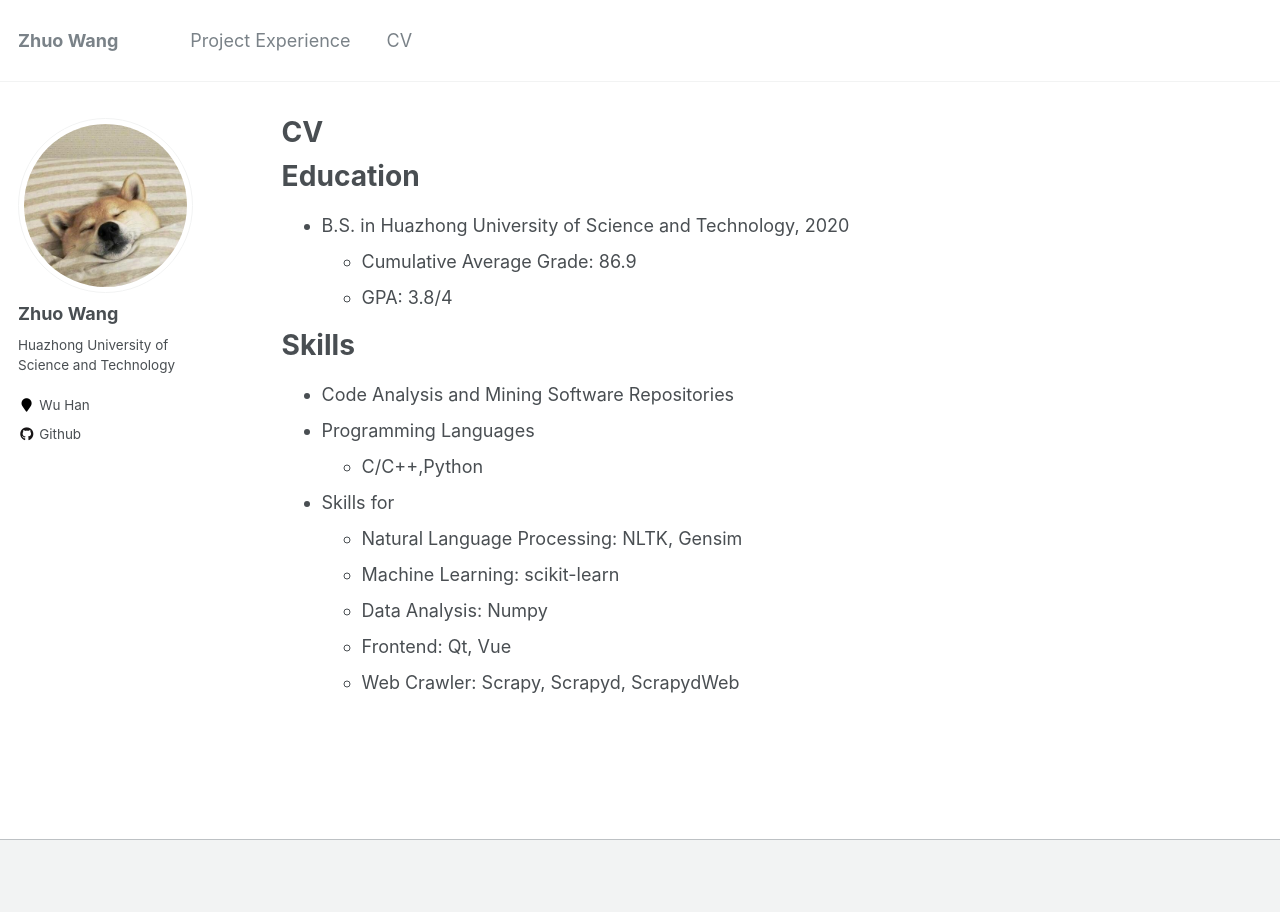
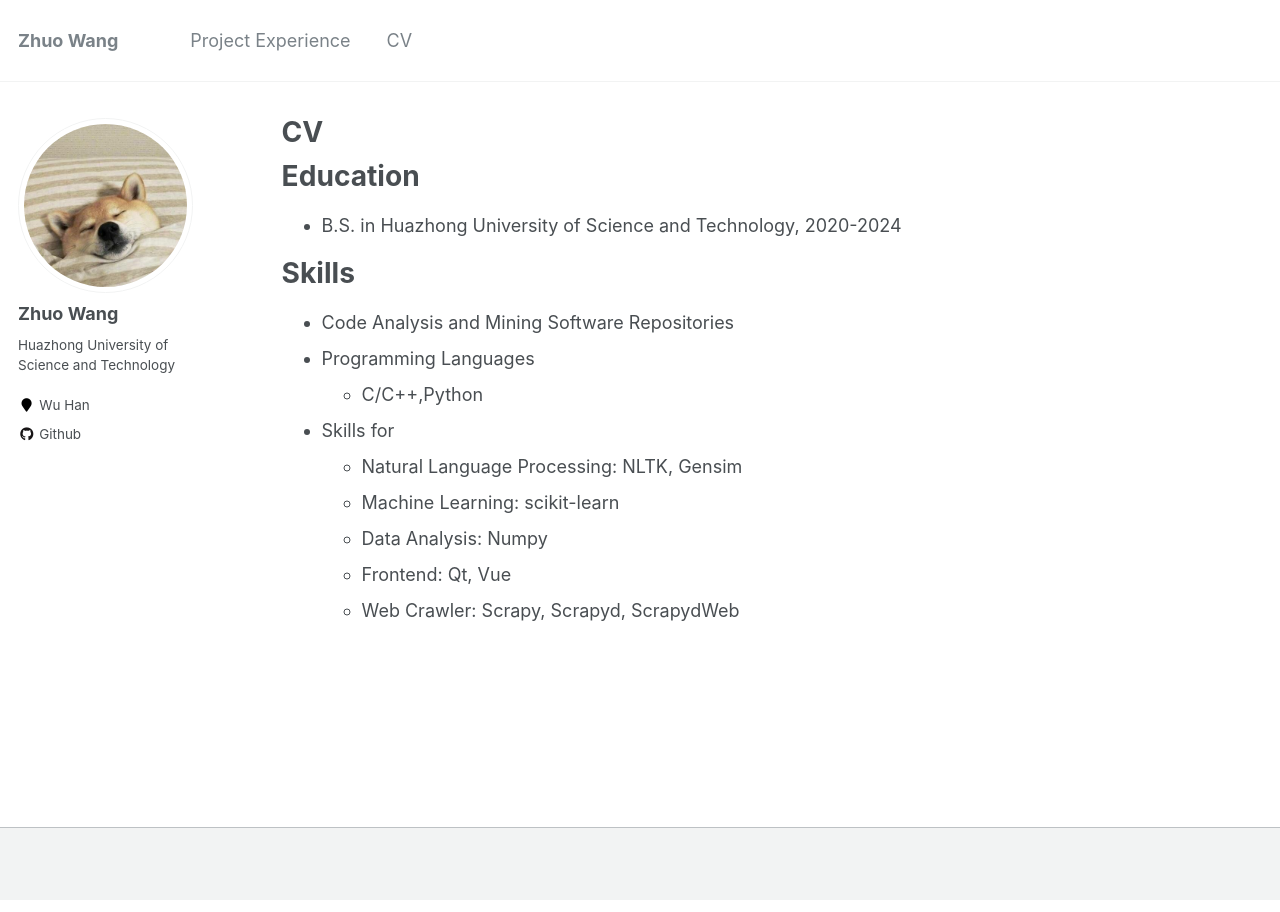
Before and after one commit to zhuozhuoH/zhuozhuoH.github.io, a Jekyll site: the page built from _pages/cv.md, in a window 1280 px wide. Built offline with Jekyll 4.4.1, drawn with Linux system fonts in a browser that asks for light colours.

Commit message:
Update cv.md

```diff
--- a/_pages/cv.md
+++ b/_pages/cv.md
@@ -11,9 +11,8 @@ redirect_from:
 
 Education
 ======
-* B.S. in Huazhong University of Science and Technology, 2020
-  * Cumulative Average Grade: 86.9
-  * GPA: 3.8/4
+* B.S. in Huazhong University of Science and Technology, 2020-2024
+
 
 Skills
 ======
```
